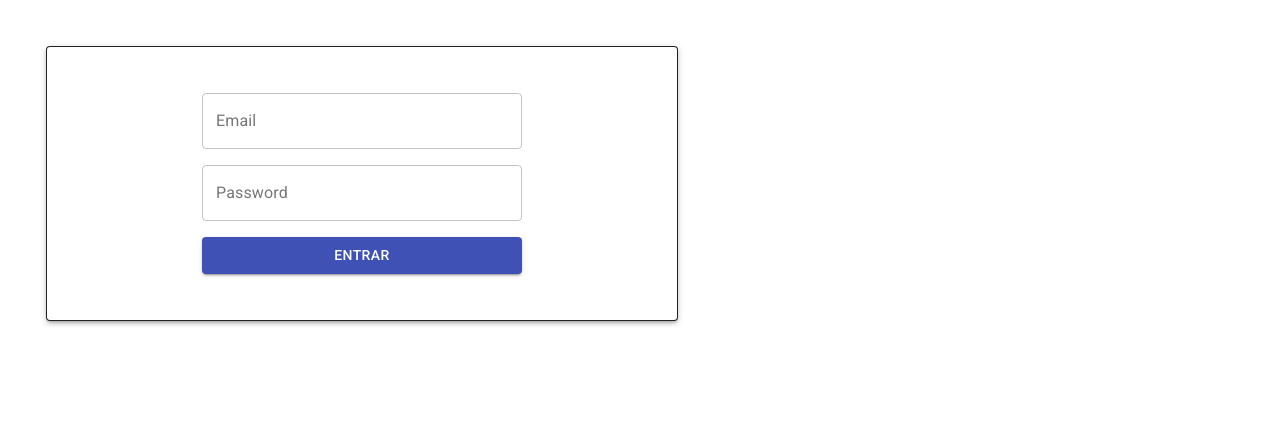
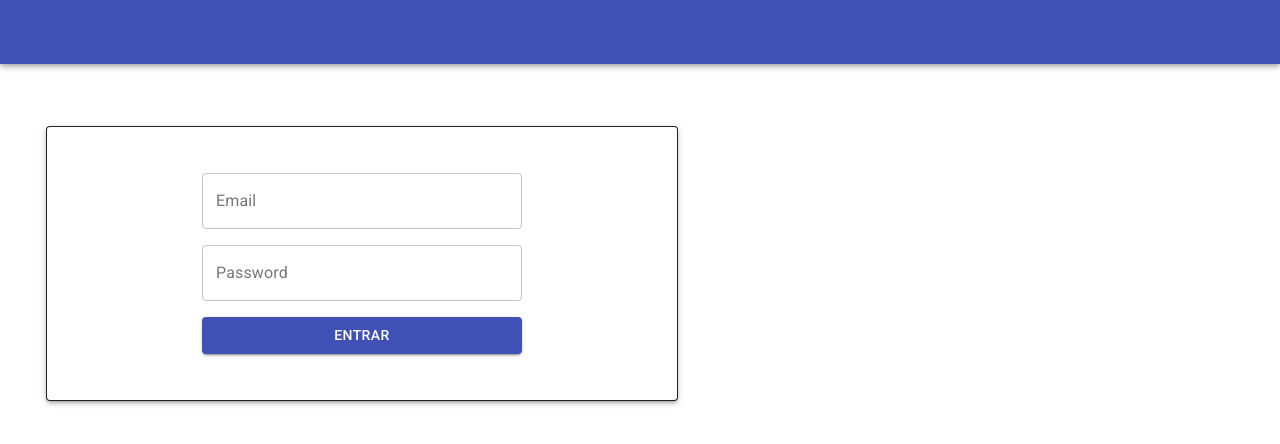
Before and after one commit to homerteo/todo, a React (Create React App) app: page / in a window 1280 px wide. Shown: the top 444 px of the page. Built offline with nearby package versions, Linux system fonts and the light colour scheme.

Commit message:
the application bar is implemented with the logout button

```diff
--- a/src/components/ToDoApp.js
+++ b/src/components/ToDoApp.js
@@ -3,6 +3,7 @@ import PropTypes from "prop-types";
 import { Switch, Route, Redirect } from "react-router-dom";
 import Login from './Login';
 import ToDoList from './ToDoList'
+import HeaderBar from './common/HeaderBar'
 import { toDoContext } from "../context/ToDoContext";
 
 const PrivateRoute = ({ component: Component, ...rest }) => {
@@ -44,6 +45,9 @@ const ToDoApp = () => {
 
   return (
     <div>
+      <header>
+        <HeaderBar />
+      </header>
       <Switch>
         <PublicRoute
             isLoged={accessToken !== null}
--- /dev/null
+++ b/src/components/common/HeaderBar.js
@@ -0,0 +1,56 @@
+import { useContext } from 'react';
+import { makeStyles } from '@material-ui/core/styles';
+import AppBar from '@material-ui/core/AppBar';
+import Toolbar from '@material-ui/core/Toolbar';
+import Button from '@material-ui/core/Button';
+import { toDoContext } from "../../context/ToDoContext";
+
+const useStyles = makeStyles((theme) => ({
+  root: {
+    flexGrow: 1,
+    minHeight: '10vh'
+  },
+  links: {
+    justifyContent: 'flex-end',
+    alignItems: 'center',
+    width: '100%'
+  },
+  link: {
+    color: 'white',
+    '&:visited, &:active': {
+      color: 'white'
+    }
+  }
+}));
+
+function HeaderBar() {
+  const context = useContext(toDoContext);
+  const classes = useStyles();
+  const { accessToken, logout  } = context;
+
+  return(
+    <div className={classes.root}>
+      <AppBar position="static">
+        <Toolbar>
+          <div className={classes.links}>
+            {accessToken === null ? (
+              null
+          ) : (
+            <>
+              <Button
+                color="inherit"
+                variant="outlined"
+                onClick={() => logout()}
+              >
+                Logout
+              </Button>
+            </>
+          )}
+          </div>
+        </Toolbar>
+      </AppBar>
+    </div>
+  );
+}
+
+export default HeaderBar;
```
